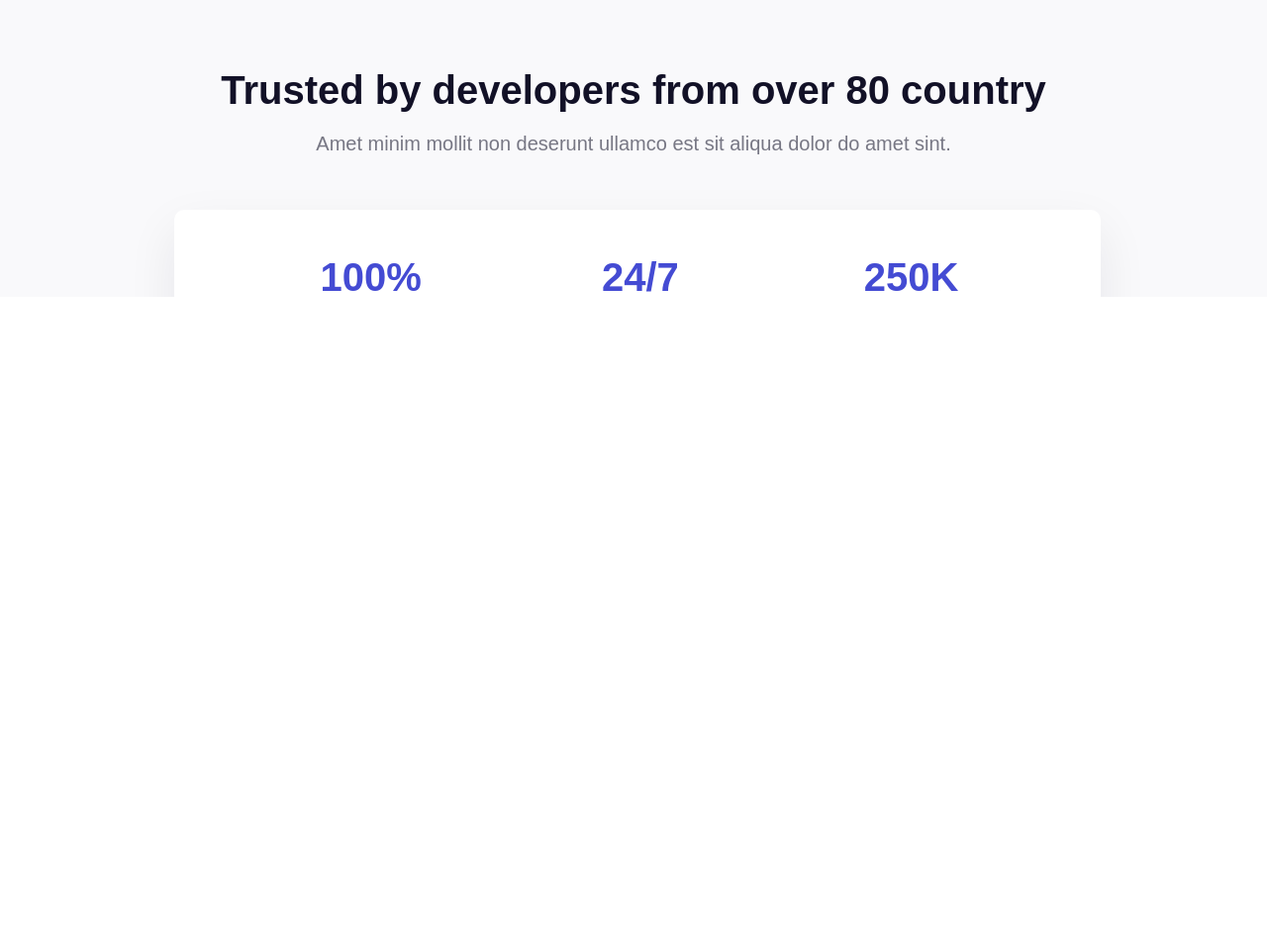
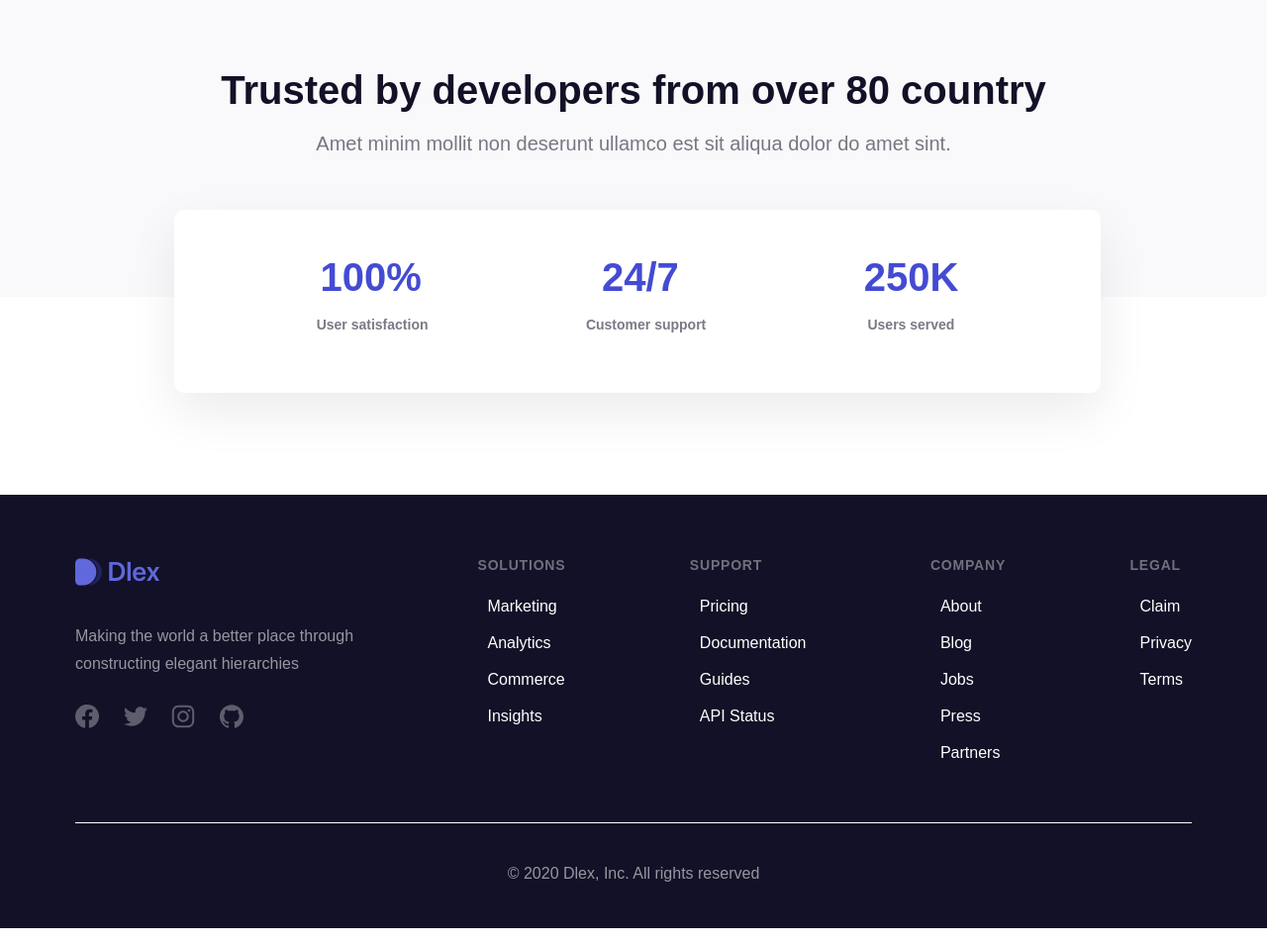
Before and after one commit to Rahmatxonov/Build-Better-Products, a plain HTML site: page index.html in a window 1280 px wide. Shown: the part 4411-5365 px from the top of the page at 99% size. Before the commit the page ends 4711 px from the top, so only its background shows below. Drawn offline with Linux system fonts and the light colour scheme.

Commit message:
i added footer index.html and sass

```diff
--- a/index.html
+++ b/index.html
@@ -221,7 +221,58 @@
         </section>
     </main>
     <footer>
-
+        <div class="container">
+            <div class="footer__block">
+                <div class="footer__block__item">
+                    <img src="./images/icons/onDark-footer.svg" alt="onDark">
+                    <p class="footer__block__item__text">Making the world a better place through <br> constructing elegant hierarchies</p>
+                    <span class="footer__block__item__icons">
+                        <img class="footer__block__item__icon" src="./images/icons/logo-facebook.svg" alt="facebook">
+                        <img class="footer__block__item__icon" src="./images/icons/logo-twitter.svg" alt="twitter">
+                        <img class="footer__block__item__icon" src="./images/icons/logo-instagram.svg" alt="instagram">
+                        <img class="footer__block__item__icon" src="./images/icons/logo-github.svg" alt="github">
+                    </span>
+                </div>
+                <div class="footer__block__box">
+                    <p class="footer__block__box__text">Solutions</p>
+                    <ul class="footer__block__box__menu">
+                        <li><a class="footer__block__box__link" href="https://echo.htmlacademy.ru/">Marketing</a></li>
+                        <li><a class="footer__block__box__link" href="https://echo.htmlacademy.ru/">Analytics</a></li>
+                        <li><a class="footer__block__box__link" href="https://echo.htmlacademy.ru/">Commerce</a></li>
+                        <li><a class="footer__block__box__link" href="https://echo.htmlacademy.ru/">Insights</a></li>
+                    </ul>
+                </div>
+                <div class="footer__block__box">
+                    <p class="footer__block__box__text">Support</p>
+                    <ul class="footer__block__box__menu">
+                        <li><a class="footer__block__box__link" href="https://echo.htmlacademy.ru/">Pricing</a></li>
+                        <li><a class="footer__block__box__link" href="https://echo.htmlacademy.ru/">Documentation</a></li>
+                        <li><a class="footer__block__box__link" href="https://echo.htmlacademy.ru/">Guides</a></li>
+                        <li><a class="footer__block__box__link" href="https://echo.htmlacademy.ru/">API Status</a></li>
+                    </ul>
+                </div>
+                <div class="footer__block__box">
+                    <p class="footer__block__box__text">Company</p>
+                    <ul class="footer__block__box__menu">
+                        <li><a class="footer__block__box__link" href="https://echo.htmlacademy.ru/">About</a></li>
+                        <li><a class="footer__block__box__link" href="https://echo.htmlacademy.ru/">Blog</a></li>
+                        <li><a class="footer__block__box__link" href="https://echo.htmlacademy.ru/">Jobs</a></li>
+                        <li><a class="footer__block__box__link" href="https://echo.htmlacademy.ru/">Press</a></li>
+                        <li><a class="footer__block__box__link" href="https://echo.htmlacademy.ru/">Partners</a></li>
+                    </ul>
+                </div>
+                <div class="footer__block__box">
+                    <p class="footer__block__box__text">Legal</p>
+                    <ul class="footer__block__box__menu">
+                        <li><a class="footer__block__box__link" href="https://echo.htmlacademy.ru/">Claim</a></li>
+                        <li><a class="footer__block__box__link" href="https://echo.htmlacademy.ru/">Privacy</a></li>
+                        <li><a class="footer__block__box__link" href="https://echo.htmlacademy.ru/">Terms</a></li>
+                    </ul>
+                </div>
+            </div>
+            <img class="footer__block__hr" src="./images/icons/footer-line.jpg" alt="line">
+            <p class="footer__block__text">© 2020 Dlex, Inc. All rights reserved</p>
+        </div>
     </footer>
     <script>
         const btn = document.querySelector('.navbar__add__btn');
--- /dev/null
+++ b/sass/all-blocks/_footer.scss
@@ -0,0 +1,68 @@
+footer {
+    background-color: #121127;
+    margin-top: 200px;
+}
+
+.footer__block {
+    display: flex;
+    justify-content: space-between;
+    padding-top: 60px;
+    padding-bottom: 40px;
+    &__item {
+        &__text {
+            max-width: 360x;
+            width: 100%;
+            color: var(--white-opacity-56, rgba(255, 255, 255, 0.56));
+            font-size: 16px;
+            font-weight: 400;
+            line-height: 180%;
+            margin-top: 33px;
+            margin-bottom: 26px;
+        }
+        &__icons {
+            max-width: 170px;
+            width: 100%;
+            display: flex;
+            align-items: center;
+            justify-content: space-between;
+        }
+    }
+    &__box {
+        &__text {
+            color: var(--white-opacity-40, rgba(255, 255, 255, 0.40));
+            font-size: 14px;
+            font-weight: 600;
+            line-height: 170%;
+            letter-spacing: 0.8px;
+            text-transform: uppercase;
+        }
+        &__menu {
+            display: inline-flex;
+            flex-direction: column;
+            align-items: flex-start;
+            row-gap: 8px;
+        }
+        &__link {
+            color: var(--black-white-white, #FFF);
+            font-size: 16px;
+            font-weight: 400;
+            line-height: 180%;
+            text-decoration: none;
+            text-transform: capitalize;
+            margin-left: -22px;
+        }
+    }
+    &__text {
+        color: var(--white-opacity-56, rgba(255, 255, 255, 0.56));
+        text-align: center;
+        font-size: 16px;
+        font-weight: 400;
+        line-height: 180%;
+        padding-bottom: 40px;
+    }
+    &__hr {
+        background-color: #888;
+        color: #888;
+        margin-bottom: 37px;
+    }
+}
--- a/sass/main.scss
+++ b/sass/main.scss
@@ -29,3 +29,4 @@ body {
 @import './all-blocks/cards';
 @import './all-blocks/questions';
 @import './all-blocks/country';
+@import './all-blocks/footer';
```
Also changed, not shown: css/main.css, css/main.min.css, images/icons/footer-line.jpg (added), images/icons/logo-facebook.svg (added), images/icons/logo-github.svg (added), images/icons/logo-instagram.svg (added), images/icons/logo-twitter.svg (added), images/icons/onDark-footer.svg (added), 2 other files.
